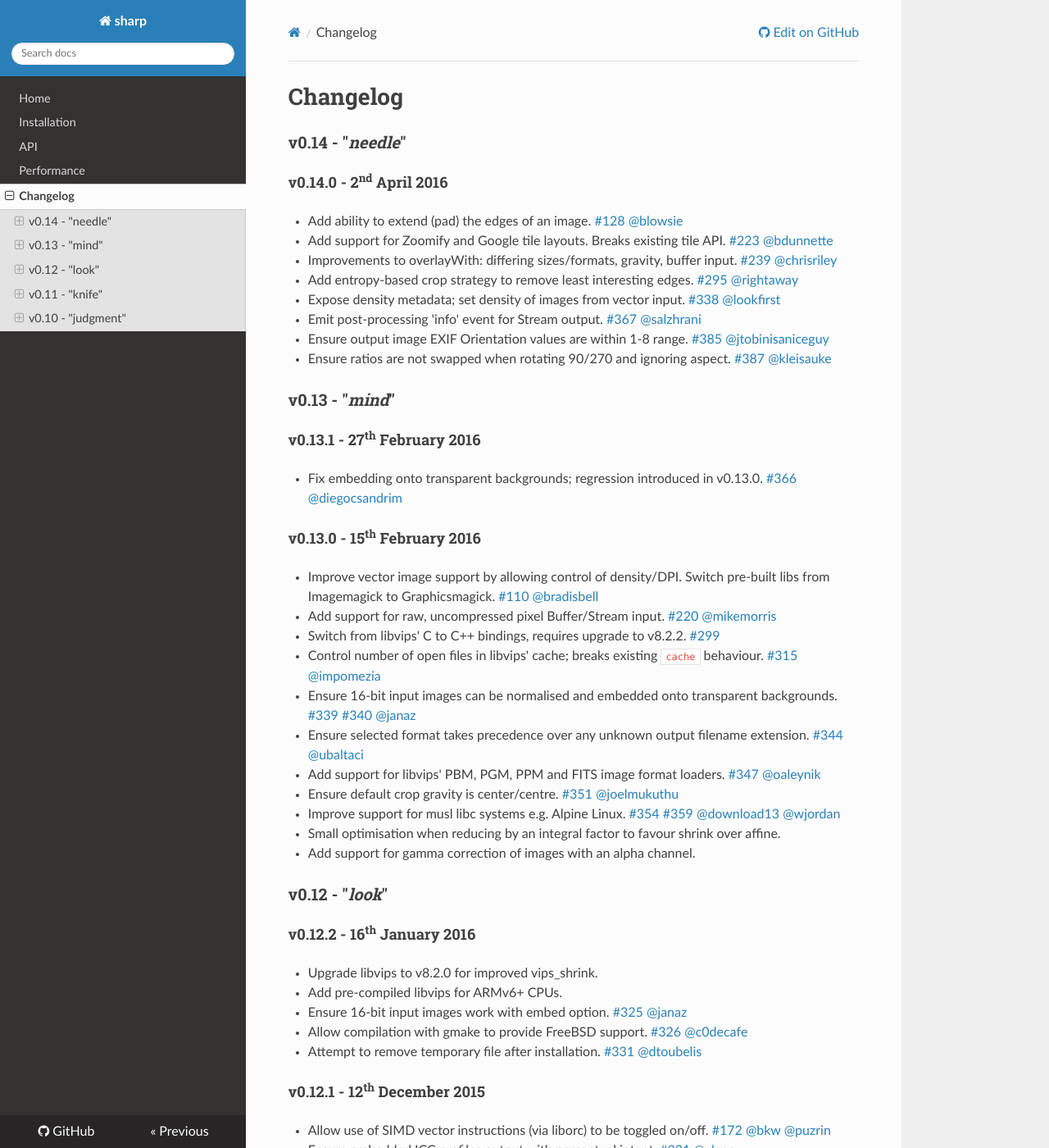
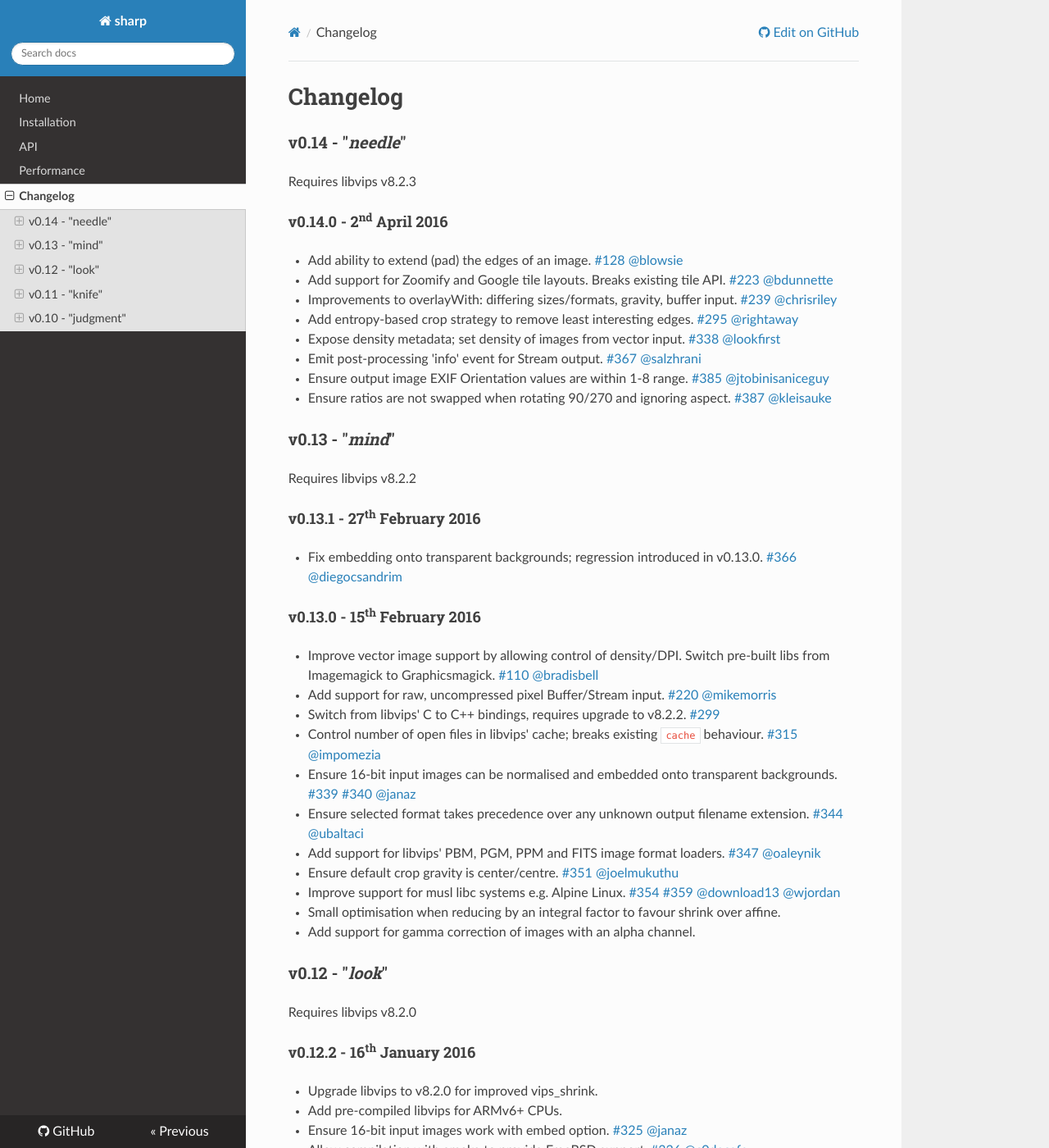
Before and after one commit to webgurucan/node-image-handler, an MkDocs documentation site: the page built from docs/changelog.md, in a window 1280 px wide and 1400 px high. Shown: the whole window at 82% size. Built offline with MkDocs 1.6.1, drawn with Linux system fonts in a browser that asks for light colours; nearby versions of some CDN libraries; old or Windows-style settings are respelled for this version of MkDocs.

Commit message:
Release v0.14.0

```diff
--- a/docs/changelog.md
+++ b/docs/changelog.md
@@ -1,6 +1,8 @@
 # Changelog
 
 ### v0.14 - "*needle*"
+
+Requires libvips v8.2.3
 
 #### v0.14.0 - 2<sup>nd</sup> April 2016
 
@@ -37,6 +39,8 @@
   [@kleisauke](https://github.com/kleisauke)
 
 ### v0.13 - "*mind*"
+
+Requires libvips v8.2.2
 
 #### v0.13.1 - 27<sup>th</sup> February 2016
 
@@ -90,6 +94,8 @@
 * Add support for gamma correction of images with an alpha channel.
 
 ### v0.12 - "*look*"
+
+Requires libvips v8.2.0
 
 #### v0.12.2 - 16<sup>th</sup> January 2016
 
```
